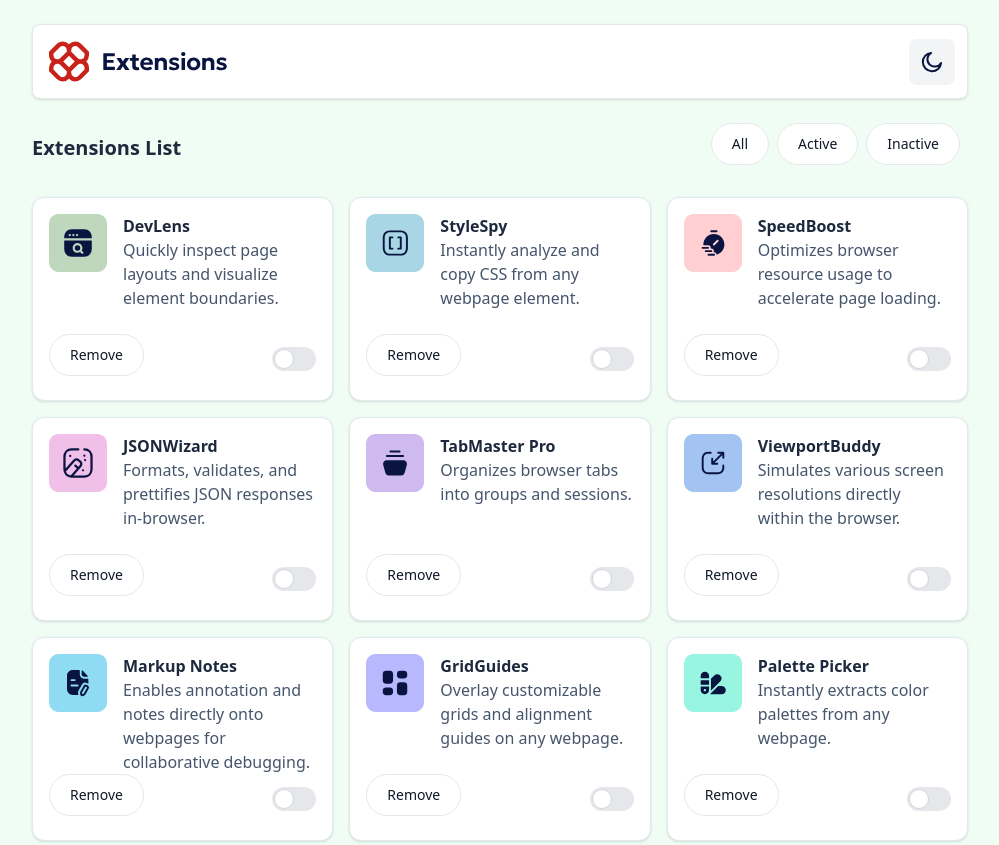
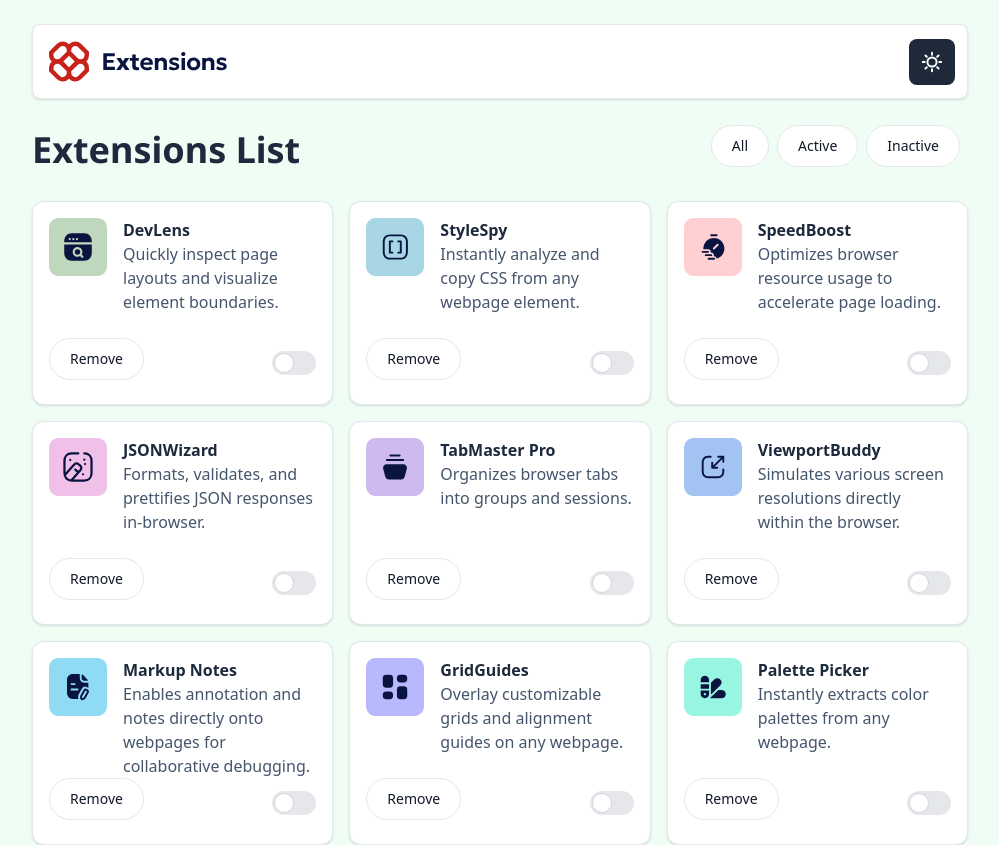
Before and after one commit to negin-khademi/Browser-extension-manager-UI, an Angular app: page / in a window 1280 px wide. Shown: the top 845 px of the page, without its empty margins (140-1139 px from the left). Built offline with nearby package versions, Linux system fonts and the light colour scheme.

Commit message:
temp : work on dark mode theme

```diff
--- a/package.json
+++ b/package.json
@@ -20,7 +20,6 @@
     "@tailwindcss/postcss": "^4.1.11",
     "postcss": "^8.5.6",
     "rxjs": "~7.8.0",
-    "tailwindcss": "^4.1.11",
     "tslib": "^2.3.0",
     "zone.js": "~0.15.0"
   },
@@ -35,6 +34,7 @@
     "karma-coverage": "~2.2.0",
     "karma-jasmine": "~5.1.0",
     "karma-jasmine-html-reporter": "~2.1.0",
+    "tailwindcss": "^4.1.11",
     "typescript": "~5.7.2"
   }
 }
--- a/src/app/app.component.html
+++ b/src/app/app.component.html
@@ -1,18 +1,28 @@
-<div class="w-vw flex justify-center px-4 bg-green-50">
+<div class="w-vw flex justify-center px-4 lg:px-4 bg-green-50">
 
-  <div class="contex w-3/4 mb-6">
+  <div class="contex w-full lg:w-3/4  mb-6">
 
     <!-- theme -->
     <div
       class="bg-white border border-gray-200 dark:bg-gray-800 dark:border-gray-700 flex items-center justify-between p-3 rounded-lg shadow-sm mt-6">
       <img alt="logo" class="p-1 " src="assets/images/logo.svg" />
-      <img alt="theme" src="assets/images/icon-moon.svg" class="p-3 rounded-lg bg-gray-100" />
+      <button (click)="darkMode.set(!darkMode())">
+
+        @if(darkMode()){
+        <img alt="theme" src="assets/images/icon-moon.svg" class="p-3 rounded-lg bg-gray-100" />
+        }
+        @if(!darkMode()){
+        <img alt="theme" src="assets/images/icon-sun.svg" class="p-3 rounded-lg bg-gray-800" />
+        }
+      </button>
     </div>
 
 
     <!-- buttons -->
     <div class="grid grid-cols-1 mx-auto lg:mx-0 md:flex md:items-center md:justify-between my-6">
-      <h2 class="mx-auto lg:mx-0 mb-6 md:mb-0 text-xl font-semibold text-slate-800">Extensions List</h2>
+      <h1 class="font-noto mx-auto lg:mx-0 mb-6 md:mb-0 text-[36px] font-bold  text-slate-800">
+        Extensions List
+      </h1>
       <div class="mx-auto lg:mx-0">
         <app-button [name]="'All'" />
         <app-button [name]="'Active'" />
--- a/src/app/app.component.ts
+++ b/src/app/app.component.ts
@@ -1,6 +1,7 @@
+import { Component, effect, signal } from "@angular/core";
+
 import { ButtonComponent } from "./shared/button/button.component";
 import { CardComponent } from "./card/card.component";
-import { Component } from "@angular/core";
 import { RouterOutlet } from "@angular/router";
 import data from "../data.json";
 
@@ -13,4 +14,26 @@ import data from "../data.json";
 export class AppComponent {
 	title = "Browser_extension_managerUI";
 	data = data;
+
+	darkMode = signal<boolean>(false);
+
+	constructor() {
+		// Load theme on startup
+		const saved = localStorage.getItem("theme");
+		if (saved === "dark") {
+			this.darkMode.set(true);
+		}
+		effect(() => {
+			const isDark = this.darkMode();
+			const root = document.documentElement;
+
+			if (isDark) {
+				root.classList.add("dark");
+				localStorage.setItem("theme", "dark");
+			} else {
+				root.classList.remove("dark");
+				localStorage.setItem("theme", "light");
+			}
+		});
+	}
 }
--- /dev/null
+++ b/src/tailwind.config.js
@@ -0,0 +1,10 @@
+// tailwind.config.js
+/** @type {import('tailwindcss').Config} */
+module.exports = {
+	darkMode: "class", // Enable manual dark mode toggle
+	content: ["./index.html", "./src/**/*.{html,js,ts,jsx,tsx}"], // Adjust paths to match your files
+	theme: {
+		extend: {},
+	},
+	plugins: [],
+};
```
Also changed, not shown: 2 other files (tests, documents, lock files or other folders).
